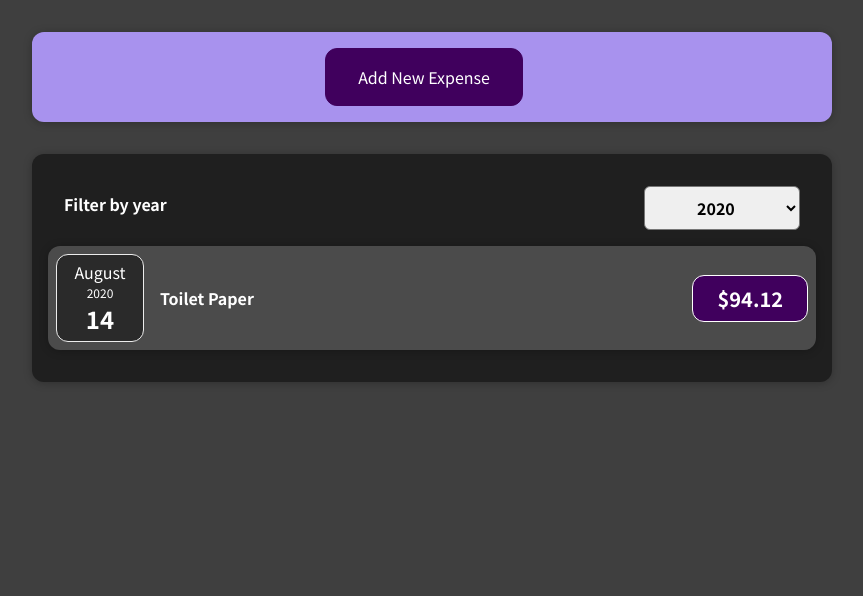
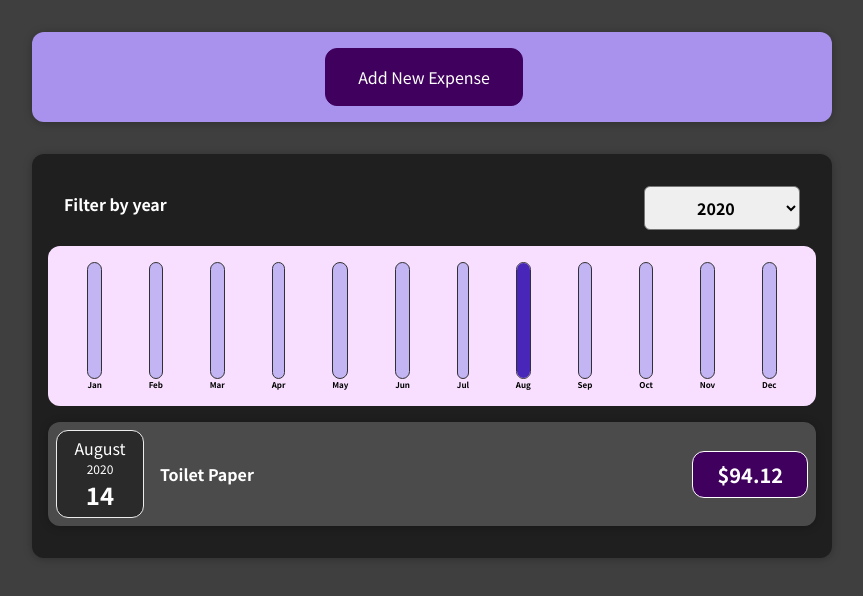
Before and after one commit to nikg41/ReactBasic, a React (Create React App) app: page / in a window 1280 px wide. Shown: the top 596 px of the page, without its empty margins (208-1071 px from the left). Built offline with nearby package versions, Linux system fonts and the light colour scheme.

Commit message:
Chart implemented

```diff
--- /dev/null
+++ b/src/components/Chart/Chart.css
@@ -0,0 +1,9 @@
+.chart {
+	padding: 1rem;
+	border-radius: 12px;
+	background-color: #f8dfff;
+	text-align: center;
+	display: flex;
+	justify-content: space-around;
+	height: 10rem;
+}
--- /dev/null
+++ b/src/components/Chart/Chart.js
@@ -0,0 +1,21 @@
+import React from "react";
+
+import ChartBar from "./ChartBar";
+import './Chart.css';
+
+const Chart = props => {
+    const dataPointsValues = props.dataPoints.map(dataPoint => dataPoint.value)
+    const totalMaximum = Math.max(...dataPointsValues)
+
+    return <div className='chart'>
+        {props.dataPoints.map(dataPoint =>
+            <ChartBar
+                key={dataPoint.label}
+                value={dataPoint.value}
+                maxValue={totalMaximum}
+                label={dataPoint.label} />
+        )}
+    </div>
+}
+
+export default Chart;
--- /dev/null
+++ b/src/components/Chart/ChartBar.css
@@ -0,0 +1,30 @@
+.chart-bar {
+	height: 100%;
+	display: flex;
+	flex-direction: column;
+	align-items: center;
+}
+
+.chart-bar__inner {
+	height: 100%;
+	width: 100%;
+	border: 1px solid #313131;
+	border-radius: 12px;
+	background-color: #c3b4f3;
+	overflow: hidden;
+	display: flex;
+	flex-direction: column;
+	justify-content: flex-end;
+}
+
+.chart-bar__fill {
+	background-color: #4826b9;
+	width: 100%;
+	transition: all 0.3s ease-out;
+}
+
+.chart-bar__label {
+	font-weight: bold;
+	font-size: 0.5rem;
+	text-align: center;
+}
--- /dev/null
+++ b/src/components/Chart/ChartBar.js
@@ -0,0 +1,22 @@
+import React from "react";
+
+import './ChartBar.css';
+
+const ChartBar = props => {
+    let barFillHeight = '0%'
+
+    if (props.maxValue > 0) {
+        barFillHeight = Math.round((props.value / props.maxValue) * 100) + '%'
+    }
+
+    return <div className={'chart-bar'}>
+        <div className={'chart-bar__inner'}>
+            <div
+                className={'chart-bar__fill'}
+                style={{ height: barFillHeight }}></div>
+        </div>
+        <div className={'chart-bar__label'}>{props.label}</div>
+    </div>
+}
+
+export default ChartBar;
--- /dev/null
+++ b/src/components/Expenses/ExpenseChart.js
@@ -0,0 +1,28 @@
+import React from "react";
+import Chart from "../Chart/Chart";
+
+const ExpenseChart = props => {
+    const chartDataPoints = [
+        { label: 'Jan', value: 0 },
+        { label: 'Feb', value: 0 },
+        { label: 'Mar', value: 0 },
+        { label: 'Apr', value: 0 },
+        { label: 'May', value: 0 },
+        { label: 'Jun', value: 0 },
+        { label: 'Jul', value: 0 },
+        { label: 'Aug', value: 0 },
+        { label: 'Sep', value: 0 },
+        { label: 'Oct', value: 0 },
+        { label: 'Nov', value: 0 },
+        { label: 'Dec', value: 0 },
+    ];
+
+    for (const expense of props.expenses) {
+        const expenseMonth = expense.date.getMonth();
+        chartDataPoints[expenseMonth].value += expense.amount;
+
+    }
+    return <Chart dataPoints={chartDataPoints} />
+}
+
+export default ExpenseChart;
--- a/src/components/Expenses/Expenses.js
+++ b/src/components/Expenses/Expenses.js
@@ -1,5 +1,6 @@
 import React, { useState } from 'react';
 import Card from "../UI/Card";
+import ExpenseChart from './ExpenseChart';
 import './Expenses.css';
 import ExpensesFilter from './ExpensesFilter';
 import ExpensesList from './ExpensesList';
@@ -16,6 +17,7 @@
         <div>
             <Card className="expenses">
                 <ExpensesFilter selected={filteredYear} onChangeFilter={filterChangeHandler} />
+                <ExpenseChart expenses={filteredExpenses} />
                 <ExpensesList items={filteredExpenses} />
             </Card>
         </div>
--- a/src/components/NewExpense/ExpenseForm.js
+++ b/src/components/NewExpense/ExpenseForm.js
@@ -36,7 +36,7 @@
 
         const expenseData = {
             title: enteredTitle,
-            amount: enteredAmount,
+            amount: +enteredAmount,
             date: new Date(enteredDate)
         }
         props.onSaveExpenseData(expenseData)
```
